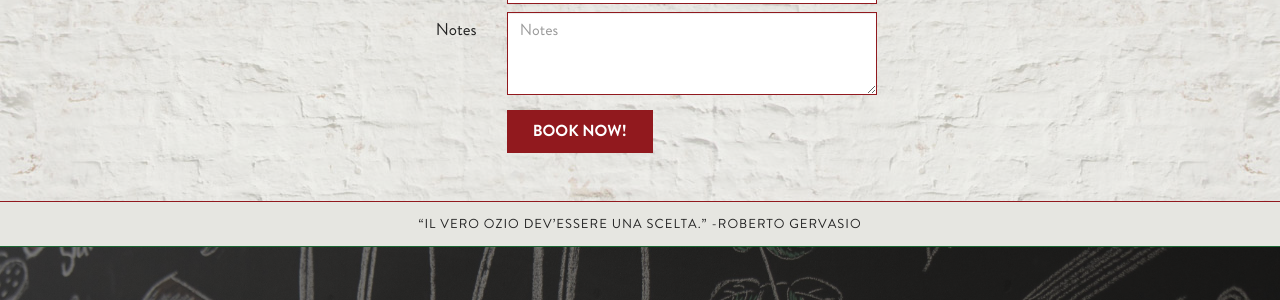
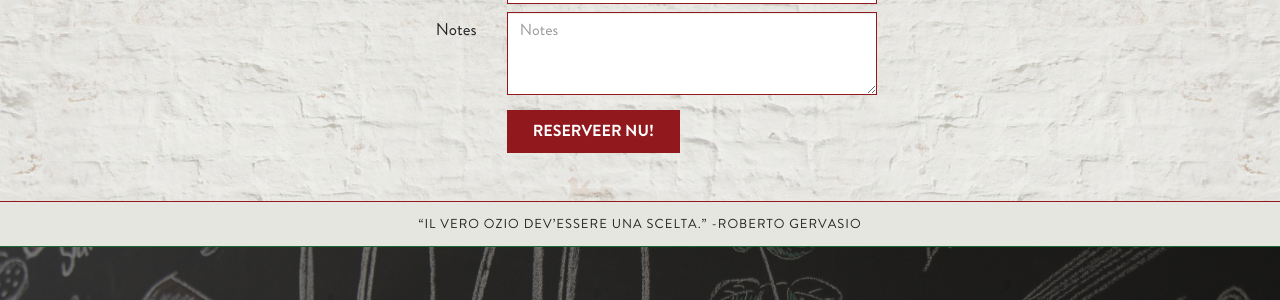
Before and after one commit to jhvanderschee/lozio_nl, a Jekyll site: the page built from reservation/index.md, in a window 1280 px wide and 1155 px high. Shown: the part 615-915 px from the top of the window. Built offline with Jekyll 4.4.1, drawn with Linux system fonts in a browser that asks for light colours.

Commit message:
Updated '/_layouts/reservation.html' via CloudCannon

```diff
--- a/_layouts/reservation.html
+++ b/_layouts/reservation.html
@@ -81,7 +81,7 @@
 
                           <div class="form-group" style="margin-top: 15px;">
                             <div class="col-sm-offset-4 col-sm-6">
-                              <button type="submit" class="btn btn-default">Book now!</button>
+                              <button type="submit" class="btn btn-default">Reserveer nu!</button>
                             </div>
                           </div>
                         </form>
```
